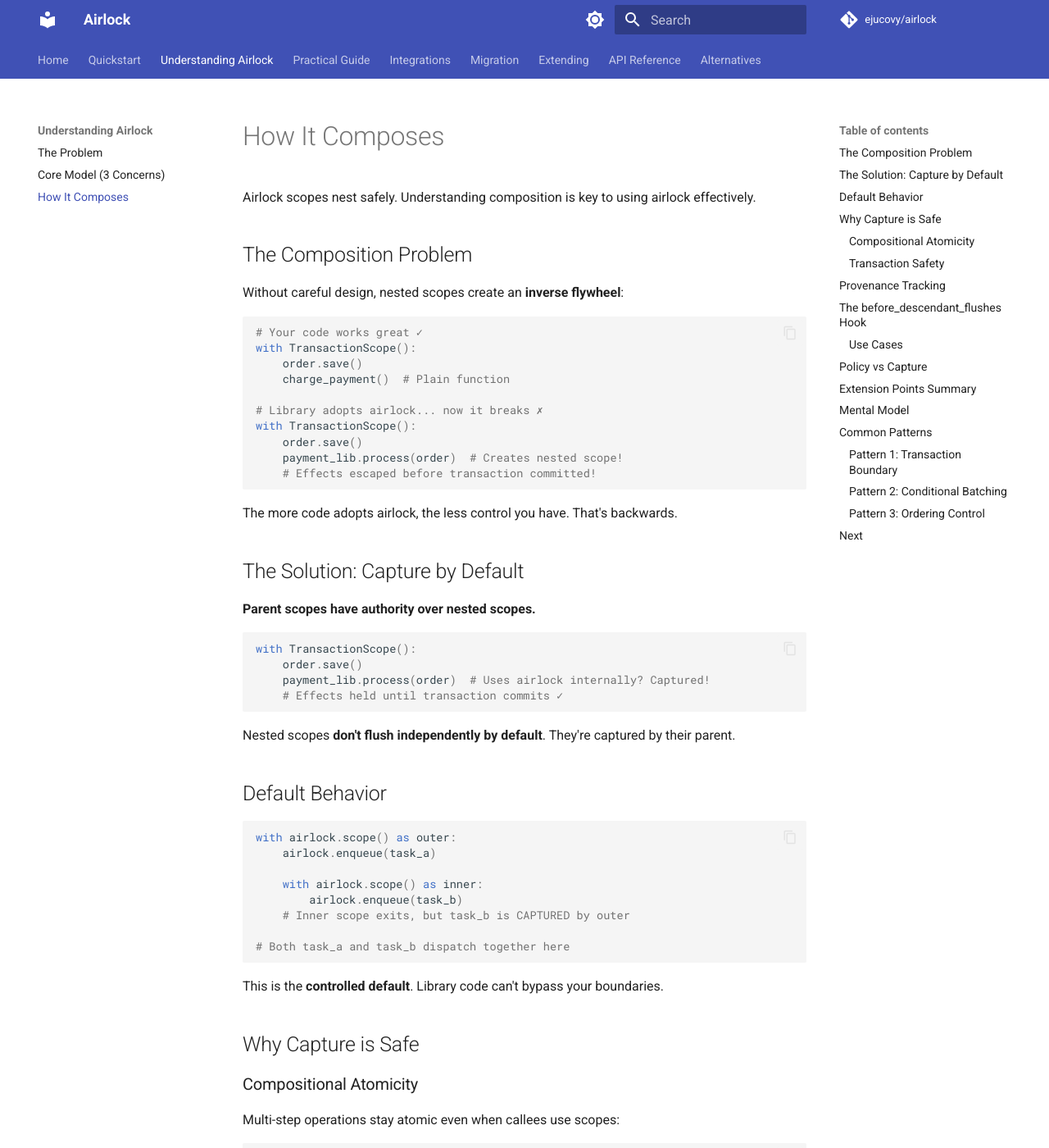
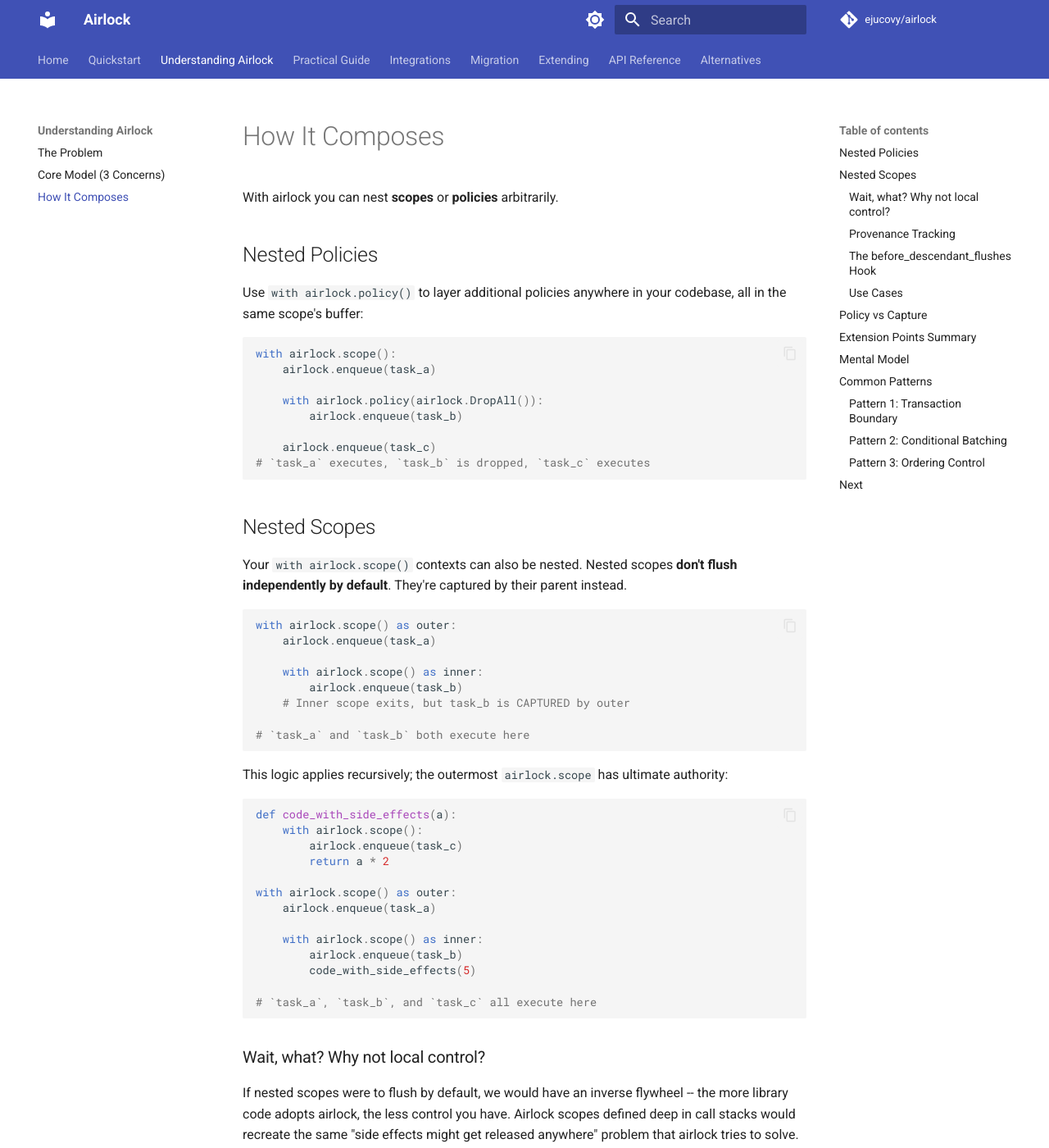
Before and after one commit to ejucovy/airlock, an MkDocs documentation site: the page built from docs/understanding/how-it-composes.md, in a window 1280 px wide and 1400 px high. Shown: the whole window at 82% size. Built offline with MkDocs 1.6.1 and Material for MkDocs 9.7.7, drawn with Linux system fonts in a browser that asks for light colours; comment, search, counter and statistics services are not loaded; some of the changed text lies outside the part shown.

Commit message:
Revise airlock documentation on nested scopes
Updated the documentation on airlock scopes and policies, clarifying how nested scopes work and their default behavior regarding flushing and capturing intents.

````diff
--- a/docs/understanding/how-it-composes.md
+++ b/docs/understanding/how-it-composes.md
@@ -1,40 +1,25 @@
 # How It Composes
 
-Airlock scopes nest safely. Understanding composition is key to using airlock effectively.
+With airlock you can nest **scopes** or **policies** arbitrarily.
 
-## The Composition Problem
+## Nested Policies
 
-Without careful design, nested scopes create an **inverse flywheel**:
+Use `with airlock.policy()` to layer additional policies anywhere in your codebase, all in the same scope's buffer:
 
 ```python
-# Your code works great ✓
-with TransactionScope():
-    order.save()
-    charge_payment()  # Plain function
+with airlock.scope():
+    airlock.enqueue(task_a)
 
-# Library adopts airlock... now it breaks ✗
-with TransactionScope():
-    order.save()
-    payment_lib.process(order)  # Creates nested scope!
-    # Effects escaped before transaction committed!
+    with airlock.policy(airlock.DropAll()):
+        airlock.enqueue(task_b)
+
+    airlock.enqueue(task_c)
+# `task_a` executes, `task_b` is dropped, `task_c` executes
 ```
 
-The more code adopts airlock, the less control you have. That's backwards.
+## Nested Scopes
 
-## The Solution: Capture by Default
-
-**Parent scopes have authority over nested scopes.**
-
-```python
-with TransactionScope():
-    order.save()
-    payment_lib.process(order)  # Uses airlock internally? Captured!
-    # Effects held until transaction commits ✓
-```
-
-Nested scopes **don't flush independently by default**. They're captured by their parent.
-
-## Default Behavior
+Your `with airlock.scope()` contexts can also be nested. Nested scopes **don't flush independently by default**. They're captured by their parent instead.
 
 ```python
 with airlock.scope() as outer:
@@ -44,16 +29,32 @@ with airlock.scope() as outer:
         airlock.enqueue(task_b)
     # Inner scope exits, but task_b is CAPTURED by outer
 
-# Both task_a and task_b dispatch together here
+# `task_a` and `task_b` both execute here
 ```
 
-This is the **controlled default**. Library code can't bypass your boundaries.
+This logic applies recursively; the outermost `airlock.scope` has ultimate authority:
 
-## Why Capture is Safe
+```python
+def code_with_side_effects(a):
+    with airlock.scope():
+        airlock.enqueue(task_c)
+        return a * 2
 
-### Compositional Atomicity
+with airlock.scope() as outer:
+    airlock.enqueue(task_a)
 
-Multi-step operations stay atomic even when callees use scopes:
+    with airlock.scope() as inner:
+        airlock.enqueue(task_b)
+        code_with_side_effects(5)
+
+# `task_a`, `task_b`, and `task_c` all execute here
+```
+
+### Wait, what? Why not local control?
+
+If nested scopes were to flush by default, we would have an inverse flywheel -- the more library code adopts airlock, the less control you have. Airlock scopes defined deep in call stacks would recreate the same "side effects might get released anywhere" problem that airlock tries to solve.
+
+With "outermost scope controls", multi-step operations stay well defined even when callees use scopes, without callers needing to know:
 
 ```python
 def checkout_cart(cart_id):
@@ -61,34 +62,19 @@ def checkout_cart(cart_id):
         validate_inventory(cart_id)     # May use scopes internally
         charge_payment(cart_id)         # May use scopes internally
         send_confirmation(cart_id)      # May use scopes internally
-    # All effects dispatch atomically ✓
-
-checkout_cart(123)  # Safe regardless of implementation
+    # All effects dispatch only if we reach the end successfully
 ```
 
-### Transaction Safety
+### Provenance Tracking
 
-All effects wait for commit:
-
-```python
-with transaction.atomic():
-    with airlock.scope(_cls=DjangoScope):
-        order.save()
-        third_party_lib.notify(order)  # Uses airlock? Captured!
-    # Nothing dispatches yet
-# All effects dispatch after commit ✓
-```
-
-## Provenance Tracking
-
-Parent scopes can distinguish their own intents from captured ones:
+After capturing a nested scope's intents, a parent scope can distinguish its own intents from captured ones:
 
 ```python
 with airlock.scope() as outer:
-    airlock.enqueue(task_a)  # Outer's own intent
+    airlock.enqueue(task_a)
 
     with airlock.scope() as inner:
-        airlock.enqueue(task_b)  # Captured from inner
+        airlock.enqueue(task_b)
 
     print(f"Own: {len(outer.own_intents)}")          # 1
     print(f"Captured: {len(outer.captured_intents)}")  # 1
@@ -100,9 +86,9 @@ This enables:
 - Different handling for own vs captured
 - Debugging nested behavior
 
-## The `before_descendant_flushes` Hook
+### The `before_descendant_flushes` Hook
 
-Advanced: control what happens when nested scopes exit.
+If you want to change this behavior, create your own scope class to define what happens when nested scopes exit.
 
 ```python
 class Scope:
````
